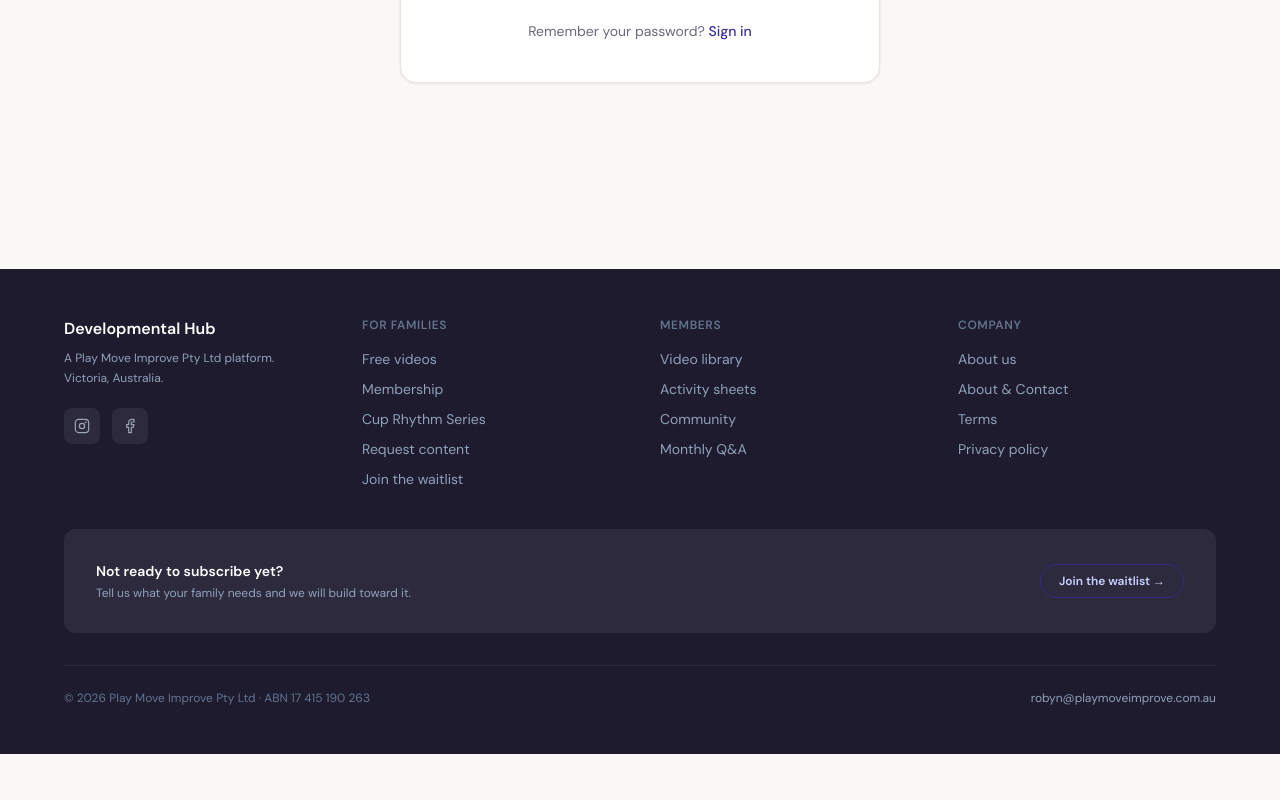
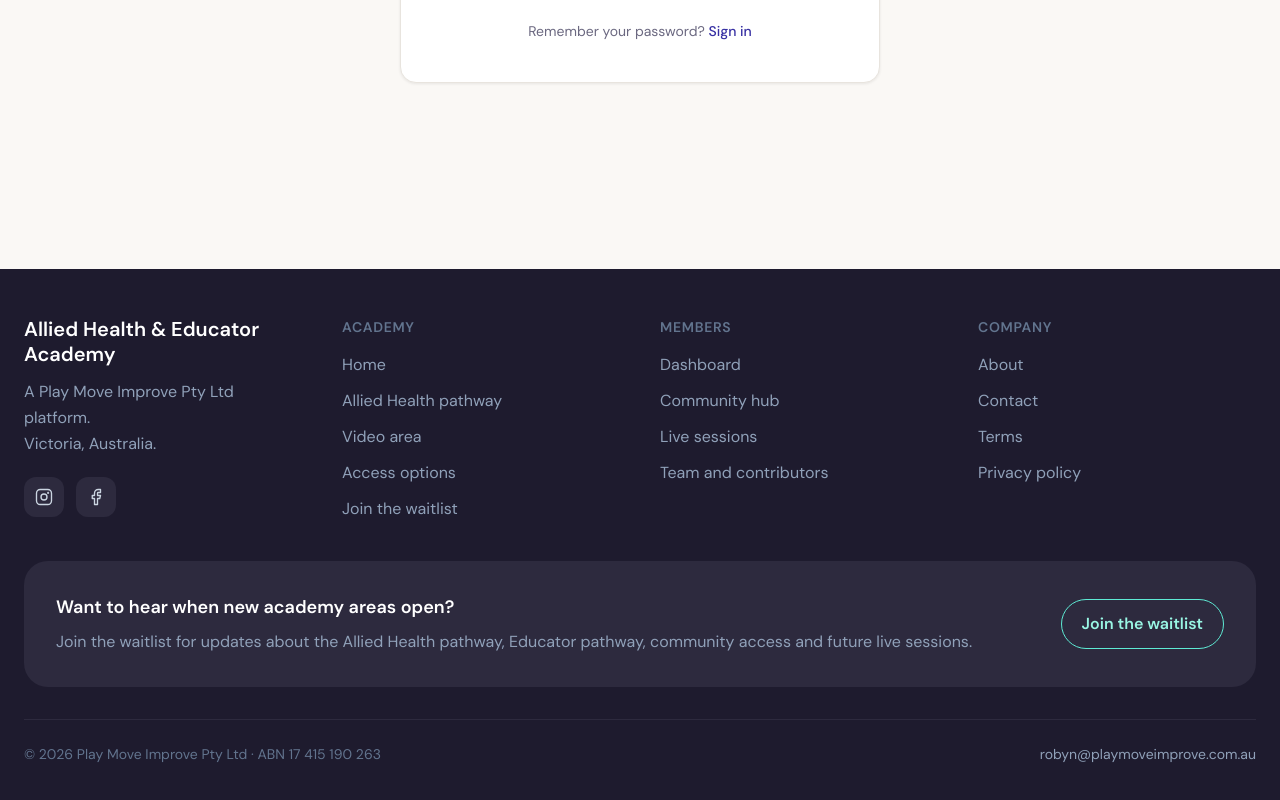
Before and after one commit to developmentalhub/allied-health-assistant-course, a Next.js app: page /forgot-password in a window 1280 px wide. Shown: the part 612-1412 px from the top of the page. Before the commit the page ends 1366 px from the top, so only its background shows below. Built offline with nearby package versions, Linux system fonts and the light colour scheme; no server answers.

Commit message:
Update academy global banner

```diff
--- a/components/Footer.tsx
+++ b/components/Footer.tsx
@@ -3,120 +3,215 @@ import Link from "next/link";
 export default function Footer() {
   return (
     <footer className="bg-[#1e1b2e] px-6 py-12 font-sans">
-      <div className="max-w-6xl mx-auto">
+      <div className="mx-auto max-w-7xl">
+        <div className="mb-10 grid grid-cols-1 gap-10 sm:grid-cols-2 lg:grid-cols-4">
+          <div>
+            <p className="mb-3 text-xl font-bold leading-tight text-white">
+              Allied Health & Educator Academy
+            </p>
 
-        {/* Links Directories Columns Grid */}
-        <div className="grid grid-cols-1 sm:grid-cols-2 md:grid-cols-4 gap-10 mb-10">
+            <p className="mb-5 text-base leading-relaxed text-slate-400">
+              A Play Move Improve Pty Ltd platform.
+              <br />
+              Victoria, Australia.
+            </p>
 
-          {/* Primary Business Identity Block */}
-          <div>
-            <p className="text-base font-semibold text-white mb-2">
-              Developmental Hub
-            </p>
-            <p className="text-xs text-slate-400 mb-5 leading-relaxed">
-              A Play Move Improve Pty Ltd platform.<br />Victoria, Australia.
-            </p>
             <div className="flex gap-3">
               <a
                 href="https://www.instagram.com/playmoveimprove"
                 target="_blank"
                 rel="noopener noreferrer"
-                className="w-9 h-9 rounded-lg bg-[#2d2a3e] flex items-center justify-center hover:bg-[#38344e] transition"
-                aria-label="Instagram Profile"
+                className="flex h-10 w-10 items-center justify-center rounded-xl bg-[#2d2a3e] transition hover:bg-[#38344e]"
+                aria-label="Instagram profile"
               >
-                <svg width="16" height="16" viewBox="0 0 24 24" fill="none" stroke="#9ca3af" strokeWidth="1.8" strokeLinecap="round" strokeLinejoin="round">
-                  <rect x="2" y="2" width="20" height="20" rx="5" ry="5"/>
-                  <circle cx="12" cy="12" r="4"/>
-                  <circle cx="17.5" cy="6.5" r="0.5" fill="#9ca3af"/>
+                <svg
+                  width="18"
+                  height="18"
+                  viewBox="0 0 24 24"
+                  fill="none"
+                  stroke="#cbd5e1"
+                  strokeWidth="1.8"
+                  strokeLinecap="round"
+                  strokeLinejoin="round"
+                >
+                  <rect x="2" y="2" width="20" height="20" rx="5" ry="5" />
+                  <circle cx="12" cy="12" r="4" />
+                  <circle cx="17.5" cy="6.5" r="0.5" fill="#cbd5e1" />
                 </svg>
               </a>
+
               <a
                 href="https://www.facebook.com/playmoveimprove"
                 target="_blank"
                 rel="noopener noreferrer"
-                className="w-9 h-9 rounded-lg bg-[#2d2a3e] flex items-center justify-center hover:bg-[#38344e] transition"
-                aria-label="Facebook Page"
+                className="flex h-10 w-10 items-center justify-center rounded-xl bg-[#2d2a3e] transition hover:bg-[#38344e]"
+                aria-label="Facebook page"
               >
-                <svg width="16" height="16" viewBox="0 0 24 24" fill="none" stroke="#9ca3af" strokeWidth="1.8" strokeLinecap="round" strokeLinejoin="round">
-                  <path d="M18 2h-3a5 5 0 0 0-5 5v3H7v4h3v8h4v-8h3l1-4h-4V7a1 1 0 0 1 1-1h3z"/>
+                <svg
+                  width="18"
+                  height="18"
+                  viewBox="0 0 24 24"
+                  fill="none"
+                  stroke="#cbd5e1"
+                  strokeWidth="1.8"
+                  strokeLinecap="round"
+                  strokeLinejoin="round"
+                >
+                  <path d="M18 2h-3a5 5 0 0 0-5 5v3H7v4h3v8h4v-8h3l1-4h-4V7a1 1 0 0 1 1-1h3z" />
                 </svg>
               </a>
             </div>
           </div>
 
-          {/* Families Category Columns */}
           <div>
-            <p className="text-xs font-semibold tracking-wider uppercase text-slate-500 mb-4">
-              For families
+            <p className="mb-4 text-sm font-semibold uppercase tracking-wider text-slate-500">
+              Academy
             </p>
-            <div className="flex flex-col gap-2.5">
-              <Link href="/videos/free" className="text-sm text-slate-400 hover:text-white transition">Free videos</Link>
-              <Link href="/pricing" className="text-sm text-slate-400 hover:text-white transition">Membership</Link>
-              <Link href="/cup-sequence" className="text-sm text-slate-400 hover:text-white transition">Cup Rhythm Series</Link>
-              <Link href="/register-interest" className="text-sm text-slate-400 hover:text-white transition">Request content</Link>
-              <Link href="/waitlist" className="text-sm text-slate-400 hover:text-white transition">Join the waitlist</Link>
+
+            <div className="flex flex-col gap-3">
+              <Link
+                href="/"
+                className="text-base text-slate-400 transition hover:text-white"
+              >
+                Home
+              </Link>
+
+              <Link
+                href="/allied-health/foundations/welcome-to-aha-role"
+                className="text-base text-slate-400 transition hover:text-white"
+              >
+                Allied Health pathway
+              </Link>
+
+              <Link
+                href="/videos"
+                className="text-base text-slate-400 transition hover:text-white"
+              >
+                Video area
+              </Link>
+
+              <Link
+                href="/subscribe"
+                className="text-base text-slate-400 transition hover:text-white"
+              >
+                Access options
+              </Link>
+
+              <Link
+                href="/waitlist"
+                className="text-base text-slate-400 transition hover:text-white"
+              >
+                Join the waitlist
+              </Link>
             </div>
           </div>
 
-          {/* Members Information Navigation */}
           <div>
-            <p className="text-xs font-semibold tracking-wider uppercase text-slate-500 mb-4">
+            <p className="mb-4 text-sm font-semibold uppercase tracking-wider text-slate-500">
               Members
             </p>
-            <div className="flex flex-col gap-2.5">
-              <Link href="/videos" className="text-sm text-slate-400 hover:text-white transition">Video library</Link>
-              <Link href="/resources" className="text-sm text-slate-400 hover:text-white transition">Activity sheets</Link>
-              <Link href="/forum" className="text-sm text-slate-400 hover:text-white transition">Community</Link>
-              <Link href="/qanda" className="text-sm text-slate-400 hover:text-white transition">Monthly Q&A</Link>
+
+            <div className="flex flex-col gap-3">
+              <Link
+                href="/dashboard"
+                className="text-base text-slate-400 transition hover:text-white"
+              >
+                Dashboard
+              </Link>
+
+              <Link
+                href="/community"
+                className="text-base text-slate-400 transition hover:text-white"
+              >
+                Community hub
+              </Link>
+
+              <Link
+                href="/sessions"
+                className="text-base text-slate-400 transition hover:text-white"
+              >
+                Live sessions
+              </Link>
+
+              <Link
+                href="/team"
+                className="text-base text-slate-400 transition hover:text-white"
+              >
+                Team and contributors
+              </Link>
             </div>
           </div>
 
-          {/* Company Context Links */}
           <div>
-            <p className="text-xs font-semibold tracking-wider uppercase text-slate-500 mb-4">
+            <p className="mb-4 text-sm font-semibold uppercase tracking-wider text-slate-500">
               Company
             </p>
-            <div className="flex flex-col gap-2.5">
-              <Link href="/about" className="text-sm text-slate-400 hover:text-white transition">About us</Link>
-              <Link href="/contact" className="text-sm text-slate-400 hover:text-white transition">About & Contact</Link>
-              <Link href="/terms" className="text-sm text-slate-400 hover:text-white transition">Terms</Link>
-              <Link href="/privacy" className="text-sm text-slate-400 hover:text-white transition">Privacy policy</Link>
+
+            <div className="flex flex-col gap-3">
+              <Link
+                href="/about"
+                className="text-base text-slate-400 transition hover:text-white"
+              >
+                About
+              </Link>
+
+              <Link
+                href="/contact"
+                className="text-base text-slate-400 transition hover:text-white"
+              >
+                Contact
+              </Link>
+
+              <Link
+                href="/terms"
+                className="text-base text-slate-400 transition hover:text-white"
+              >
+                Terms
+              </Link>
+
+              <Link
+                href="/privacy"
+                className="text-base text-slate-400 transition hover:text-white"
+              >
+                Privacy policy
+              </Link>
             </div>
           </div>
-
         </div>
 
-        {/* Secondary Subscription Notification Bar */}
-        <div className="bg-[#2d2a3e] rounded-xl p-6 md:p-8 mb-8 flex flex-col sm:flex-row items-start sm:items-center justify-between gap-6">
+        <div className="mb-8 flex flex-col items-start justify-between gap-6 rounded-3xl bg-[#2d2a3e] p-6 md:flex-row md:items-center md:p-8">
           <div>
-            <p className="text-sm font-semibold text-white mb-1">
-              Not ready to subscribe yet?
+            <p className="mb-2 text-lg font-bold text-white">
+              Want to hear when new academy areas open?
             </p>
-            <p className="text-xs text-slate-400">
-              Tell us what your family needs and we will build toward it.
+
+            <p className="text-base leading-relaxed text-slate-400">
+              Join the waitlist for updates about the Allied Health pathway,
+              Educator pathway, community access and future live sessions.
             </p>
           </div>
+
           <Link
             href="/waitlist"
-            className="text-xs font-semibold text-indigo-200 border border-indigo-900 rounded-full px-4.5 py-2 whitespace-nowrap hover:bg-[#38344e] transition"
+            className="whitespace-nowrap rounded-full border border-[#5eead4] px-5 py-3 text-base font-semibold text-[#99f6e4] transition hover:bg-[#38344e]"
           >
-            Join the waitlist →
+            Join the waitlist
           </Link>
         </div>
 
-        {/* Closing Corporate and Legal Line */}
-        <div className="border-t border-[#2d2a3e] pt-6 flex flex-col sm:flex-row items-center justify-between gap-4">
-          <p className="text-xs text-slate-500 text-center sm:text-left">
-            © {new Date().getFullYear()} Play Move Improve Pty Ltd · ABN 17 415 190 263
+        <div className="flex flex-col items-center justify-between gap-4 border-t border-[#2d2a3e] pt-6 sm:flex-row">
+          <p className="text-center text-sm text-slate-500 sm:text-left">
+            © {new Date().getFullYear()} Play Move Improve Pty Ltd · ABN 17 415
+            190 263
           </p>
+
           <a
             href="mailto:robyn@playmoveimprove.com.au"
-            className="text-xs text-slate-400 hover:text-white transition"
+            className="text-sm text-slate-400 transition hover:text-white"
           >
             robyn@playmoveimprove.com.au
           </a>
         </div>
-
       </div>
     </footer>
   );
--- a/components/GlobalBanner.tsx
+++ b/components/GlobalBanner.tsx
@@ -2,13 +2,21 @@ import Link from "next/link";
 
 export default function GlobalBanner() {
   return (
-    <div style={{ backgroundColor: "#1e1b2e", padding: "14px 24px" }}>
-      <div style={{ maxWidth: "1100px", margin: "0 auto", display: "flex", alignItems: "center", justifyContent: "center", gap: "16px", flexWrap: "wrap", textAlign: "center" }}>
-        <p style={{ fontSize: "14px", color: "#c7d2fe", margin: 0, lineHeight: 1.5 }}>
-          🌏 <strong style={{ color: "white" }}>Coming globally late 2026</strong> — we're expanding to families worldwide with practitioners in multiple timezones.
+    <div className="bg-[#1e1b2e] px-6 py-4">
+      <div className="mx-auto flex max-w-7xl flex-col items-center justify-center gap-3 text-center md:flex-row md:gap-5">
+        <p className="m-0 text-base leading-relaxed text-slate-300">
+          <strong className="text-white">
+            The Allied Health & Educator Resource Academy is being built now.
+          </strong>{" "}
+          Join the waitlist for updates as new course areas, resources and live
+          sessions open.
         </p>
-        <Link href="/global" style={{ backgroundColor: "#3730a3", color: "white", padding: "6px 16px", borderRadius: "999px", fontSize: "13px", fontWeight: 600, textDecoration: "none", whiteSpace: "nowrap" }}>
-          Register your interest
+
+        <Link
+          href="/waitlist"
+          className="whitespace-nowrap rounded-full bg-[#0f766e] px-5 py-2.5 text-base font-semibold text-white transition hover:bg-[#0d6962]"
+        >
+          Join the waitlist
         </Link>
       </div>
     </div>
```
